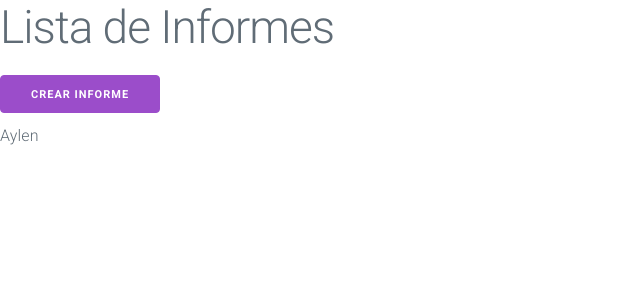
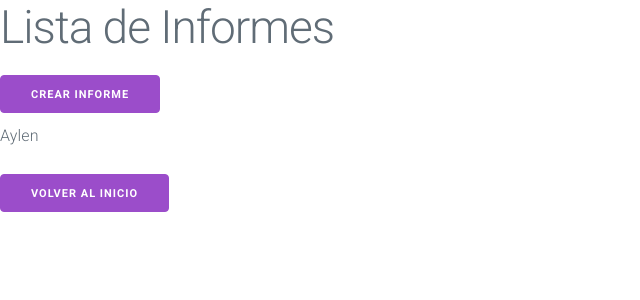
Before and after one commit to aylenposchner/Coderhouse-60095-AylenPoschner, a Django app: page /informe/list/ in a window 1280 px wide. Shown: the top 300 px of the page, without its empty margins (0-640 px from the left). Run offline with Django 5.2, Linux system fonts and the light colour scheme; data comes from the database, SQL or seed files in the repository; both versions use the stored data as it was after the commit.

Commit message:
feat: Volver al inicio

```diff
--- a/src/gestion/templates/gestion/informe_form.html
+++ b/src/gestion/templates/gestion/informe_form.html
@@ -7,4 +7,5 @@
         {{ form.as_p }}
         <button type="submit">Guardar</button>
     </form>
+    <a href="{% url 'gestion:index' %}"><button>Volver al inicio</button></a>
 {% endblock contenido %}
--- a/src/gestion/templates/gestion/informe_list.html
+++ b/src/gestion/templates/gestion/informe_list.html
@@ -8,4 +8,5 @@
             <p>{{ object.nombre }}</p>
         {% endfor %}
     </ul>
+    <a href="{% url 'gestion:index' %}"><button>Volver al inicio</button></a>
 {% endblock contenido %}
--- a/src/gestion/templates/gestion/transaccion_form.html
+++ b/src/gestion/templates/gestion/transaccion_form.html
@@ -7,4 +7,5 @@
         {{ form.as_p }}
         <button type="submit">Guardar</button>
     </form>
+    <a href="{% url 'gestion:index' %}"><button>Volver al inicio</button></a>
 {% endblock contenido %}
--- a/src/gestion/templates/gestion/transaccion_list.html
+++ b/src/gestion/templates/gestion/transaccion_list.html
@@ -8,4 +8,5 @@
             <p>{{ object.nombre }} | {{ object.tipo}} | {{ object.monto }} | {{ object.categoria }} | {{ object.descripcion }} | {{ object.fecha }}</p>
         {% endfor %}
     </ul>
+    <a href="{% url 'gestion:index' %}"><button>Volver al inicio</button></a>
 {% endblock contenido %}
--- a/src/gestion/templates/gestion/usuario_form.html
+++ b/src/gestion/templates/gestion/usuario_form.html
@@ -7,4 +7,5 @@
         {{ form.as_p }}
         <button type="submit">Guardar</button>
     </form>
+    <a href="{% url 'gestion:index' %}"><button>Volver al inicio</button></a>
 {% endblock contenido %}
--- a/src/gestion/templates/gestion/usuario_list.html
+++ b/src/gestion/templates/gestion/usuario_list.html
@@ -17,4 +17,5 @@
             {% endfor %}
         </tbody>
     </table>
+    <a href="{% url 'gestion:index' %}"><button>Volver al inicio</button></a>
 {% endblock contenido %}
```
Also changed, not shown: src/db.sqlite3.
